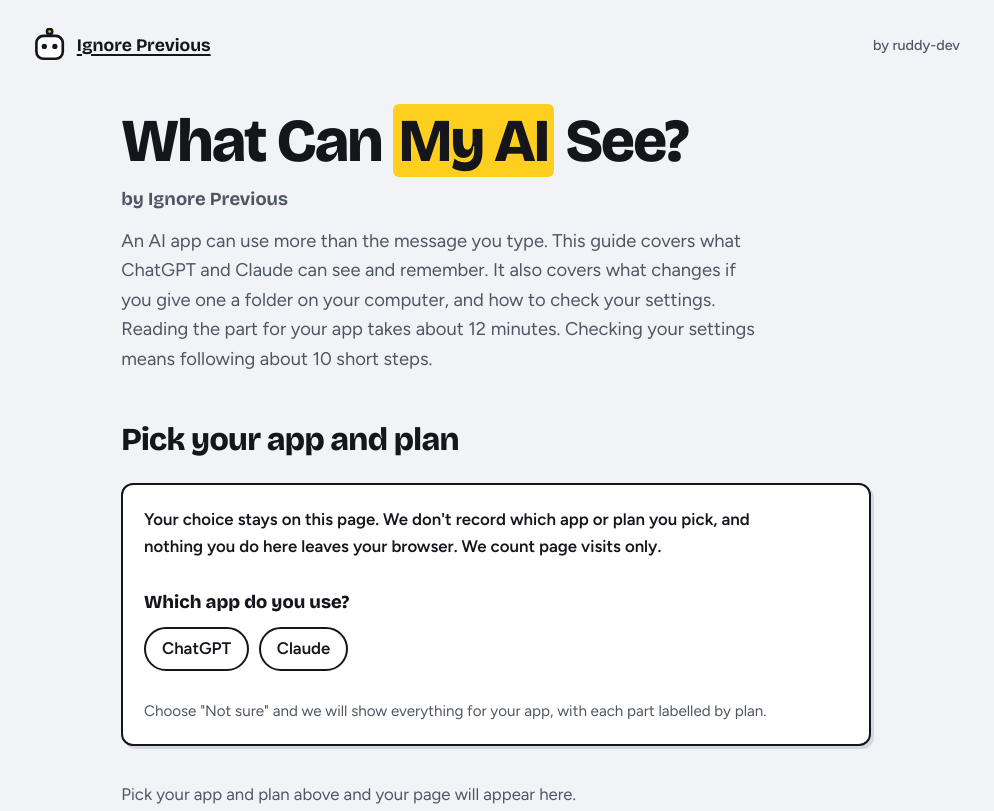
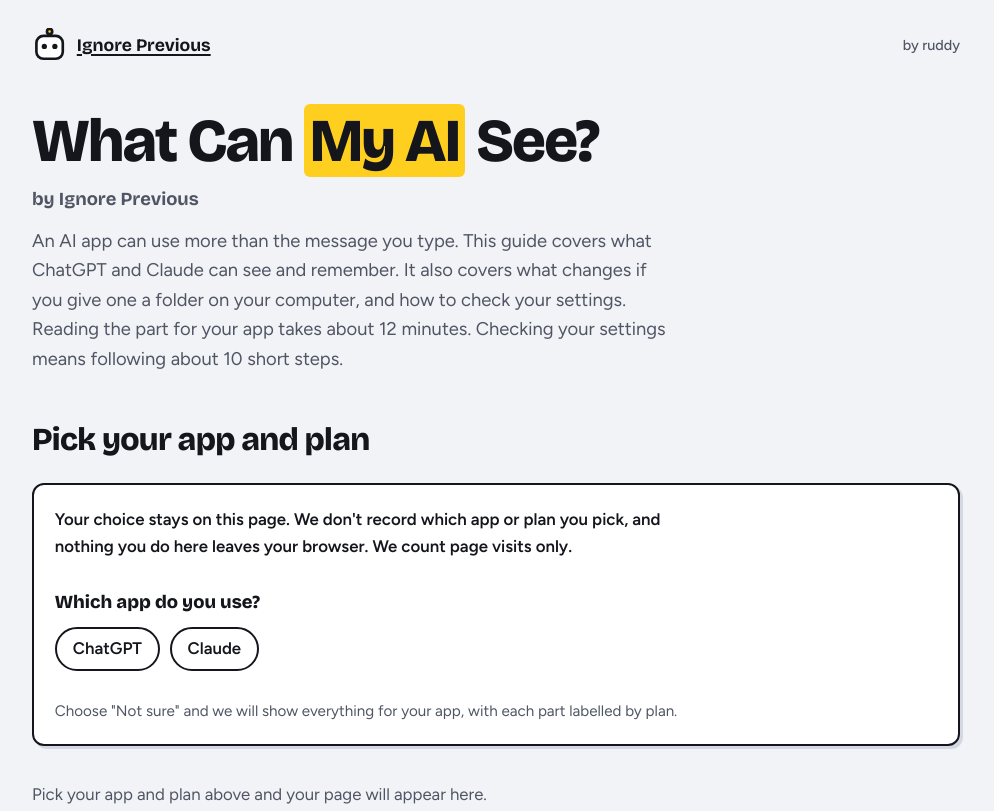
Before and after one commit to ignore-previous/site, a website: page src/what-can-my-ai-see/index.html in a window 1280 px wide. Shown: the top 811 px of the page, without its empty margins (144-1138 px from the left). Drawn offline with Linux system fonts and the light colour scheme.

Commit message:
Shorten the byline and keep the guide column a fixed width
The byline now reads "by ruddy" on all three pages.

The page column was a flex item with auto side margins, so it shrank to fit
its content. In What Can My AI See? that made the column change width when
switching between ChatGPT and Claude. It now fills the same width as the
header on every page.

```diff
--- a/src/assets/site.css
+++ b/src/assets/site.css
@@ -45,6 +45,9 @@
   padding-right: max(16px, env(safe-area-inset-right, 0px));
 }
 .wrap { max-width: 58rem; margin: 0 auto; display: flex; flex-direction: column; gap: 3rem; }
+/* A flex item with auto side margins shrinks to its content, so a nested wrap needs an explicit width.
+   Without it the guide's column changed width with the app picked. */
+.inner-wrap { width: 100%; }
 a { color: inherit; text-underline-offset: 3px; text-decoration-thickness: 1.5px; }
 a:focus-visible, button:focus-visible { outline: 2px solid var(--ink); outline-offset: 3px; }
 p { margin: 0; }
--- a/src/what-can-my-ai-see/index.html
+++ b/src/what-can-my-ai-see/index.html
@@ -27,7 +27,7 @@
       <svg viewBox="0 0 40 40" aria-hidden="true"><line class="r-line" x1="20" y1="3" x2="20" y2="9"/><circle class="r-acc" cx="20" cy="4" r="3"/><rect class="r-fill" x="5" y="9" width="30" height="26" rx="8"/><circle class="r-ink" cx="14" cy="21" r="3"/><circle class="r-ink" cx="26" cy="21" r="3"/></svg>
       Ignore Previous
     </a>
-    <span class="tag">by ruddy-dev</span>
+    <span class="tag">by ruddy</span>
   </div>
 
   <main class="wrap inner-wrap g">
```
Also changed, not shown: src/clank-safely/index.html (+1 -1 lines), src/index.html (+1 -1 lines).
